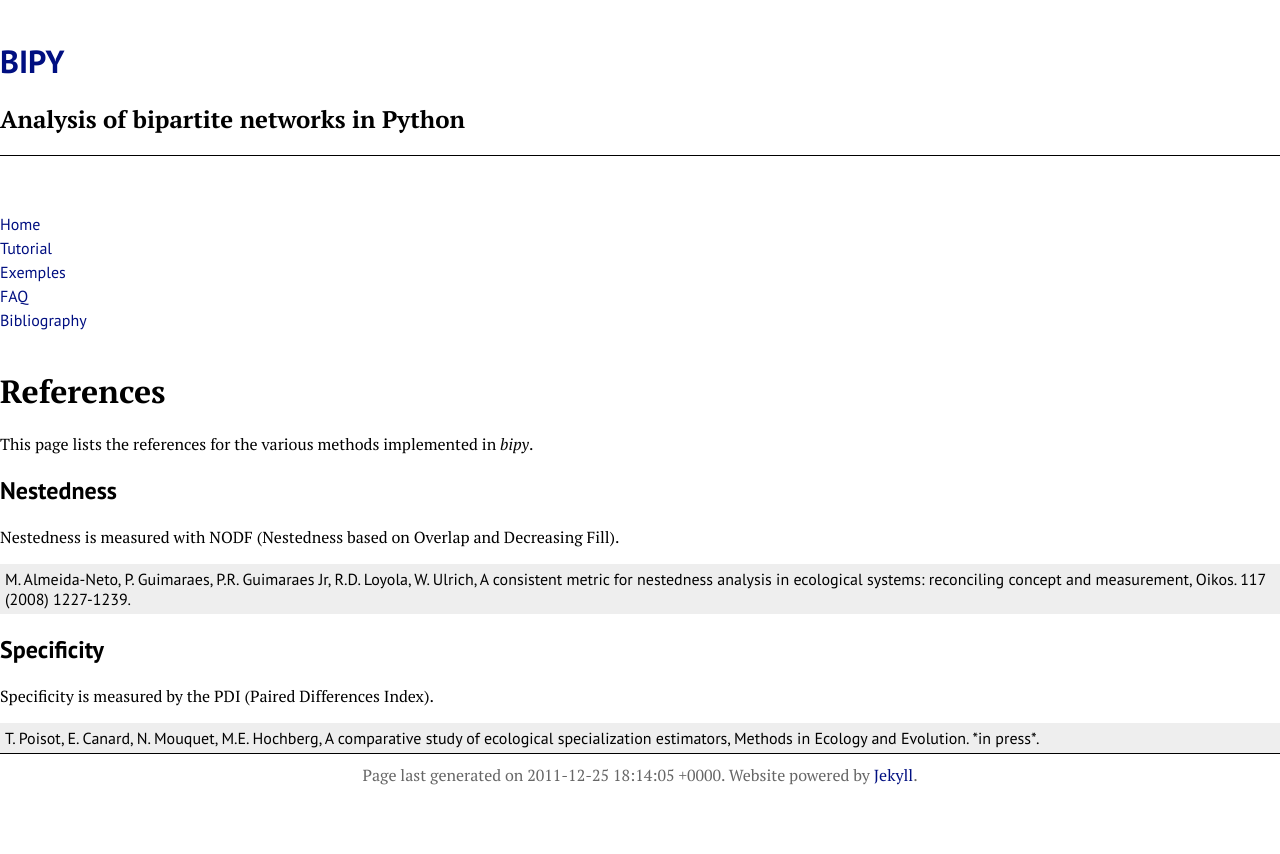
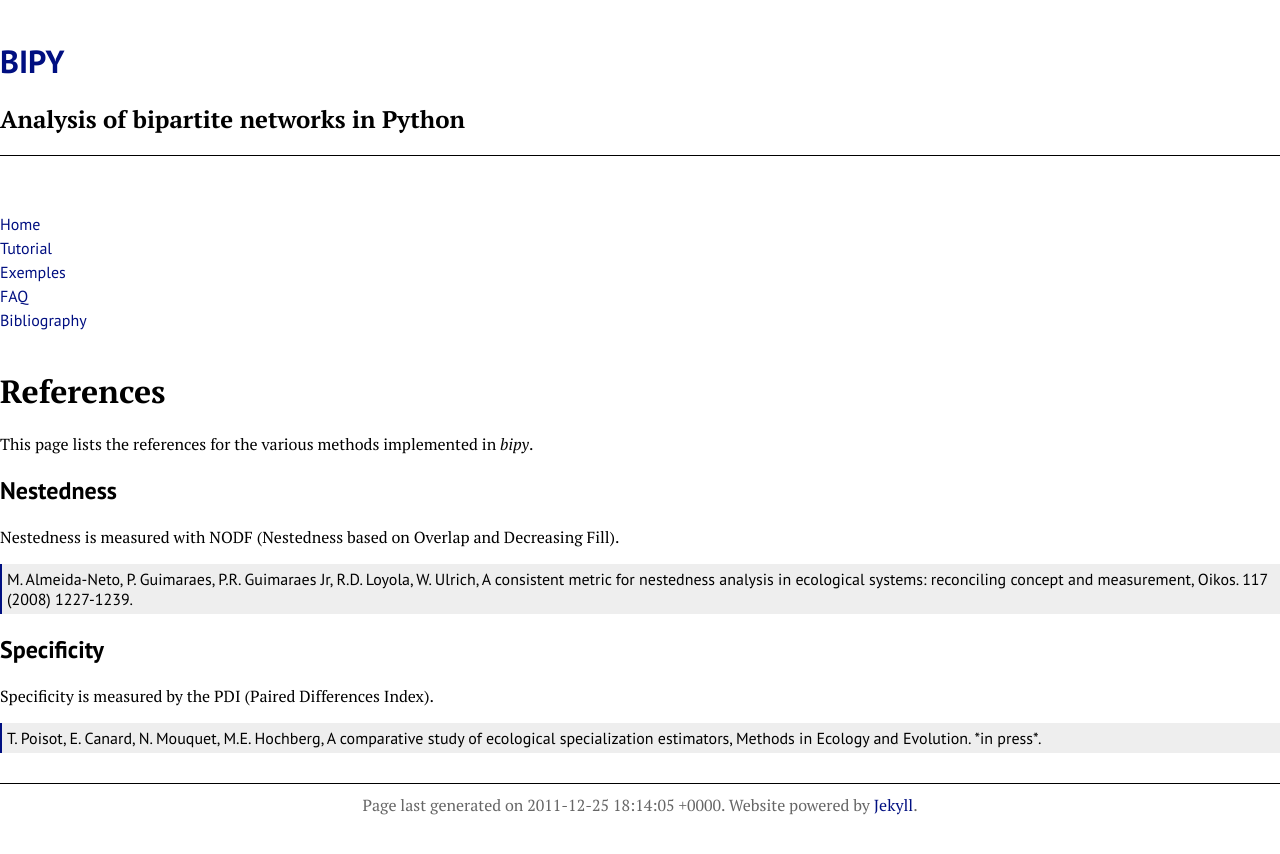
Before and after one commit to tpoisot/bipy, a Jekyll site: the page built from biblio/index.md, in a window 1280 px wide. Shown: the top 854 px of the page. Built offline with Jekyll 4.4.1, drawn with Linux system fonts in a browser that asks for light colours.

Commit message:
Changes to the CSS

```diff
--- a/_includes/style.css
+++ b/_includes/style.css
@@ -43,6 +43,7 @@ a:hover{
 .content{
 	width: 670 px;
 	float: right;
+	padding-bottom: 30px;
 }
 
 
@@ -60,6 +61,7 @@ a:hover{
 
 .main{
 	margin-bottom: 30px;
+	padding-bottom: 30px;
 }
 
 #footer{
@@ -74,7 +76,7 @@ a:hover{
 }
 
 .ref{
-	margin-left: 2px solid #000F81;
+	border-left: 2px solid #000F81;
 	background-color: #eee;
 	font-family: 'PT Sans';
 	padding:  5px 5px;
```
